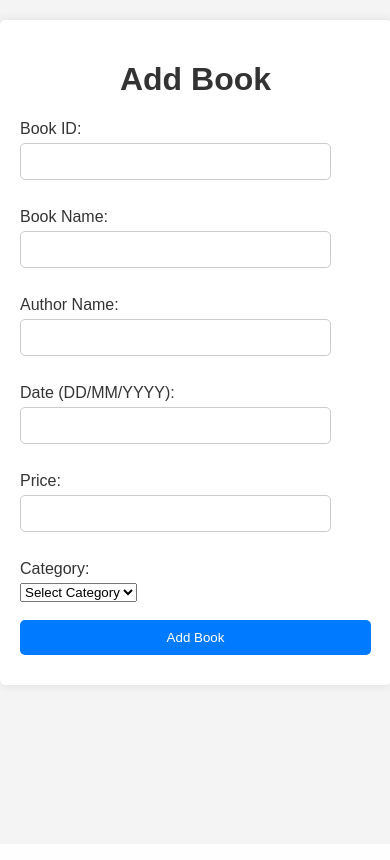
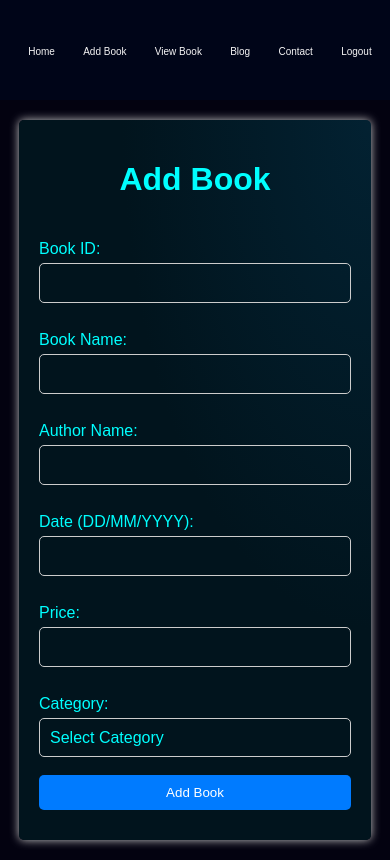
Before and after one commit to mohityadav52708/My_Learning_management_system, a Flask app: page /add in a window 390 px wide. Before the commit the page ends 691 px from the top, so only its background shows below. Run offline with Flask 3, Linux system fonts and the light colour scheme; some libraries are stand-ins or nearby versions.

Commit message:
add book has been updated

```diff
--- a/static/css/add_book.css
+++ b/static/css/add_book.css
@@ -1,28 +1,56 @@
 body {
     font-family: Arial, sans-serif;
-    background-color: #f4f4f4;
+    background-color: #030210;
     margin: 0;
     padding: 0;
 }
+.main_container {
+    display: flex;
+    justify-content: center;
+    align-items: center ;
+    flex-direction: column;
+}
+.main_container .book_image{
+    width: 35%;
+    height: auto;
+    display: flex;
+    justify-content: center;
+    align-items: center ;
+    background-color: white;
+    margin-right: 20px;
+    border-top-right-radius: 200px;
+    border-top-left-radius: 20px;
+    border-bottom-left-radius: 20px;
+    border-bottom-right-radius: 20px;
+}
+.main_container .book_image img{
+    width: 100%;
+}
 .container {
-    max-width: 600px;
-    margin: 50px auto;
+    width: 33%;
+    margin: 20px 20px;
     padding: 20px;
-    background-color: #fff;
+    background-image: radial-gradient(at top right, #00E1FF24 0%, #01141D 50%);
     border-radius: 5px;
-    box-shadow: 0 0 10px rgba(0, 0, 0, 0.1);
+    box-shadow: 0 0 10px rgba(219, 218, 218, 0.909);
 }
 h1 {
     text-align: center;
-    color: #333;
+    color: aqua;
 }
 form {
+    width: 100%;
     margin-top: 20px;
+    display: flex;
+    flex-direction: column;
+    justify-content: center;
+    /* align-items: center; */
 }
 label {
     display: block;
     margin-bottom: 5px;
-    color: #333;
+    color: aqua;
+    text-align: left;
 }
 input[type="text"],
 button {
@@ -32,6 +60,11 @@ button {
     border: 1px solid #ccc;
     border-radius: 5px;
     box-sizing: border-box;
+    background:transparent;
+    color: white;
+    /* border: none;
+    border-bottom: 2px solid white; */
+    /* outline: none; */
 }
 button {
     width: 100%;
@@ -43,11 +76,44 @@ button {
 button:hover {
     background-color: #0056b3;
 }
+.cover{
+    display: flex;
+    width: 100%;
+    height: auto;
+    justify-content: center;
+    align-items: center;
+
+}
+/* Style for the select dropdown */
+input[type="text"],select {
+    width: 100%;
+    padding: 10px;
+    border: 1px solid #ccc;
+    border-radius: 5px;
+    box-sizing: border-box;
+    appearance: none; /* Hide the default arrow */
+    background-color: transparent;
+    font-size: 16px;
+    color: aqua;
+  }
+
+  /* Style for the options */
+  option {
+    background-color: #fff;
+    color: #000000;
+  }
 
 /* Responsive styles */
 @media screen and (max-width: 600px) {
     .container {
-        width: 90%;
+        width: 80%;
         margin: 20px auto;
     }
+    .cover{
+        flex-direction: column;
+    }
+    .book_image  img{
+        display: none;
+    }
+
 }
--- a/static/css/home.css
+++ b/static/css/home.css
@@ -1,6 +1,6 @@
 body {
   font-family: Arial, sans-serif;
-  background-color: #f4f4f4;
+  background-color: #030210;
   margin: 0;
   padding: 0;
 }
@@ -183,7 +188,7 @@ button:hover {
   display: flex;
   justify-content: center;
   align-items: center;
-  /* width: 100%; */
+  width: 100%;
   list-style: none;
   text-decoration: none;
 }
@@ -413,8 +460,8 @@ button:hover {
     font-size: 18px;
   }
   #navbar ul li a {
-    margin: 25px;
-    font-size: 13px;
+    margin: 10px;
+    font-size: 10px;
   }
   .homescreen_background .cover_of_small_screen .right_of_homescreen{
     width: 100%;
@@ -423,7 +470,7 @@ button:hover {
     list-style-type: none;
     text-decoration: none;
     color: whitesmoke;
-    margin: 12px;
+    margin: 10px;
 }
 }
 
@@ -449,9 +496,15 @@ button:hover {
   #heading_of_homescreen{
     font-size: 18px;
   }
+  #navbar ul{
+    display: flex;
+    justify-content: space-evenly;
+    align-items: center;
+    margin-left: -30px;
+  }
   #navbar ul li a {
-    margin: 25px;
-    font-size: 13px;
+    margin: 0px;
+    font-size: 10px;
   }
   .homescreen_background .cover_of_small_screen .right_of_homescreen{
     width: 100%;
@@ -460,12 +513,11 @@ button:hover {
     list-style-type: none;
     text-decoration: none;
     color: whitesmoke;
-    margin: 12px;
+    margin: 10px;
 }
 #sidebar {
   width: 100%; /* Make the sidebar full width */
-  height: auto; /* Allow sidebar height to adjust based on content */
-  position: static; /* Remove fixed positioning */
+  height: auto;
 }
 #content {
   margin-left: 0; /* Reset margin for content */
--- a/templates/add_book.html
+++ b/templates/add_book.html
@@ -1,13 +1,31 @@
 <!DOCTYPE html>
 <html lang="en">
   <head>
-  <meta charset="UTF-8">
-  <meta name="viewport" content="width=device-width, initial-scale=1.0">
+    <meta charset="UTF-8" />
+    <meta name="viewport" content="width=device-width, initial-scale=1.0" />
     <title>Add Book</title>
-  <link rel="stylesheet" href="{{ url_for('static', filename='css/styles.css') }}">
-  <link rel="stylesheet" href="../static/css/add_book.css">
+    <link
+      rel="stylesheet"
+      href="{{ url_for('static', filename='css/home.css') }}"
+    />
+    <link rel="stylesheet" href="../static/css/add_book.css" />
   </head>
   <body>
+    <div class="main_container">
+      <nav id="navbar">
+        <ul>
+          <li><a href="{{ url_for('home') }}">Home</a></li>
+          <li><a href="{{ url_for('add_book_route') }}">Add Book</a></li>
+          <li><a href="{{ url_for('view_book') }}">View Book</a></li>
+          <li><a href="{{ url_for('about') }}">Blog</a></li>
+          <li><a href="{{ url_for('contact') }}">Contact</a></li>
+          <li><a href="/logout">Logout</a></li>
+        </ul>
+      </nav>
+      <div class="cover">
+      <div class="book_image">
+        <img src="https://www.skoolbeep.com/blog/wp-content/uploads/2020/12/HOW-DO-YOU-DESIGN-A-LIBRARY-MANAGEMENT-SYSTEM-min.png">
+      </div>
       <div class="container">
         <h1>Add Book</h1>
         {% if error %}
@@ -15,15 +33,35 @@
         {% endif %}
         <form action="{{ url_for('add_book_route') }}" method="POST">
           <label for="book_id">Book ID:</label>
-      <input type="text" id="book_id" name="book_id" required><br><br>
+          <input type="text" id="book_id" name="book_id" required /><br />
           <label for="book_name">Book Name:</label>
-      <input type="text" id="book_name" name="book_name" required><br><br>
+          <input
+            type="text"
+            id="book_name"
+            name="book_name"
+            required
+          /><br />
           <label for="author_name">Author Name:</label>
-      <input type="text" id="author_name" name="author_name" required><br><br>
+          <input
+            type="text"
+            id="author_name"
+            name="author_name"
+            required
+          /><br />
           <label for="date_name">Date (DD/MM/YYYY):</label>
-      <input type="text" id="date_name" name="date_name" required><br><br>
+          <input
+            type="text"
+            id="date_name"
+            name="date_name"
+            required
+          /><br />
           <label for="price_name">Price:</label>
-      <input type="text" id="price_name" name="price_name" required><br><br>
+          <input
+            type="text"
+            id="price_name"
+            name="price_name"
+            required
+          /><br />
           <label for="category_name">Category:</label>
           <select id="category_name" name="category_name" required>
             <option value="" disabled selected>Select Category</option>
@@ -32,10 +70,13 @@
             <option value="Science Fiction">Science Fiction</option>
             <option value="Science Fiction">Motivational</option>
             <option value="Science Fiction">Story</option>
-        <!-- Add more options as needed -->
-      </select><br><br>
+            <!-- Add more options as needed --></select
+          ><br />
           <button type="submit">Add Book</button>
         </form>
       </div>
+    </div>
+  </div>
+
   </body>
 </html>
```
Also changed, not shown: other parts of static/css/home.css (+76 -14 lines), app.py (+12 -3 lines), static/css/view_book.css (+54 -16 lines), templates/home.html (+33 -14 lines), templates/view_book.html (+8 -2 lines). Lines whose indentation alone changed are shown as unchanged.
